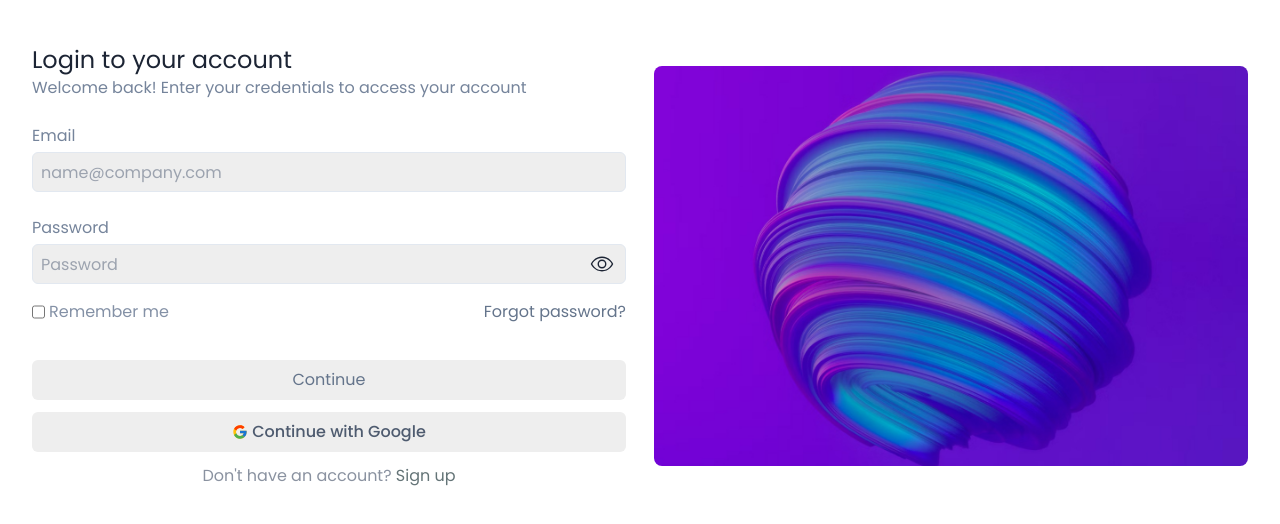
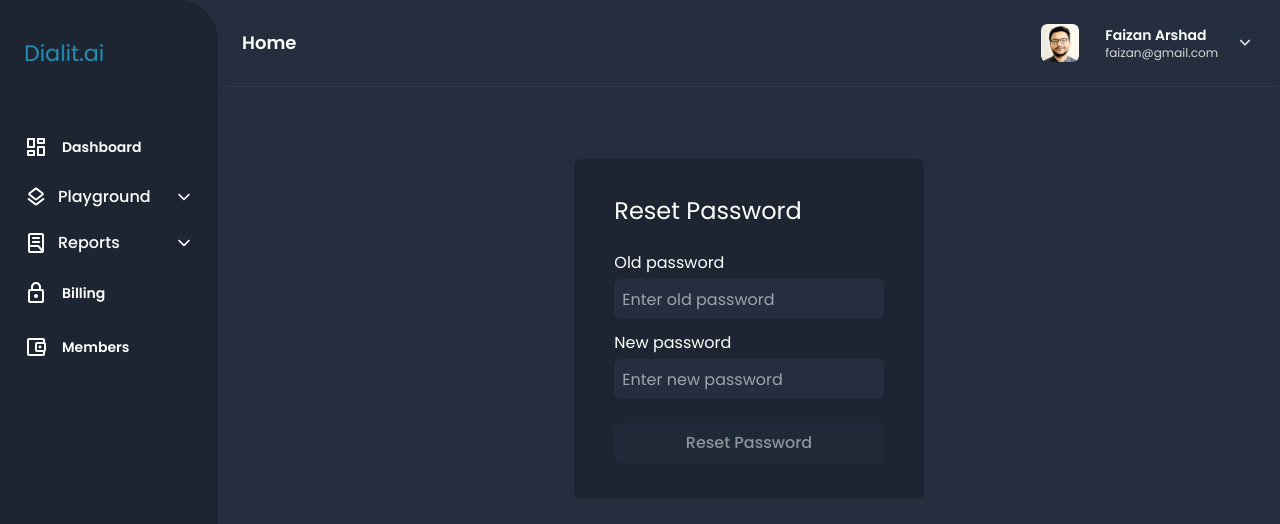
Before and after one commit to iamhassannaeem/DIALIT-AI-FRONTEND, a React (Vite) app: page /Authentication/ResetPassword in a window 1280 px wide. Shown: the top 524 px of the page. Built offline with nearby package versions, Linux system fonts and the light colour scheme; no server answers.

Commit message:
commit

```diff
--- a/src/App.tsx
+++ b/src/App.tsx
@@ -22,6 +22,7 @@ import Member from './components/Member';
 import Settings from './pages/settings/Settings';
 import ForgetPassword from './pages/Authentication/ForgetPassword';
 import SignUp from './pages/Authentication/SignUp';
+import ResetPassword from './pages/Authentication/ResetPassword';
 
 
 const DefaultLayout = lazy(() => import('./layout/DefaultLayout'));
@@ -29,7 +30,7 @@ const DefaultLayout = lazy(() => import('./layout/DefaultLayout'));
 function App() {
   const [loading, setLoading] = useState<boolean>(true);
   // const isAuthenticated = useSelector((state) => state?.auth?.isAuthenticated);
-  const isAuthenticated = false;
+  const isAuthenticated = true;
 
   useEffect(() => {
     setTimeout(() => setLoading(false), 1000);
@@ -140,6 +141,16 @@ function App() {
               />
 
               <Route
+                path="/Authentication/ResetPassword"
+                element={
+                  <>
+                    <PageTitle title="ResetPassword" />
+                    <ResetPassword />
+                  </>
+                }
+              />
+
+              <Route
                 path="/member"
                 element={
                   <>
--- a/src/layout/DefaultLayout.tsx
+++ b/src/layout/DefaultLayout.tsx
@@ -7,7 +7,7 @@ import Footer from '../components/Footer';
 
 const DefaultLayout = () => {
   // const isAuthenticated = useSelector((state)=>state.auth.isAuthenticated);
-  const isAuthenticated = false;
+  const isAuthenticated = true;
   const [sidebarOpen, setSidebarOpen] = useState(false);
 
 
--- a/src/pages/Authentication/ForgetPassword.tsx
+++ b/src/pages/Authentication/ForgetPassword.tsx
@@ -26,7 +26,7 @@ const ForgetPassword = () => {
         <div className="flex  mt-10 items-center justify-center gap-7">
             {/* First Div - Full Width on Small Screens */}
             <div className="w-full bg-[#EEEEEE] dark:bg-[#1D2532] py-9 px-10 rounded-md md:w-[35%]">
-                <div className="text-black dark:text-white font-normal text-2xl">Reset Password</div>
+                <div className="text-black dark:text-white font-normal text-2xl">Forget Password</div>
                 <div className="text-[#75849B] dark:text-white">
                     Enter the email address associated with your account, and we'll email you a link to reset your password.
                 </div>
--- /dev/null
+++ b/src/pages/Authentication/ResetPassword.tsx
@@ -0,0 +1,81 @@
+import { useState } from "react";
+
+const ResetPassword = () => {
+    const [oldPassword, setOldPassword] = useState("");
+    const [newPassword, setNewPassword] = useState("");
+    const [oldPasswordError, setOldPasswordError] = useState("");
+    const [newPasswordError, setNewPasswordError] = useState("");
+
+    const handleResetPassword = () => {
+        if (!oldPassword) setOldPasswordError("Old password is required.");
+        else setOldPasswordError("");
+
+        if (!newPassword) setNewPasswordError("New password is required.");
+        else setNewPasswordError("");
+    };
+
+    const handleOldPasswordChange = (e: any) => {
+        setOldPassword(e.target.value);
+        if (e.target.value) setOldPasswordError("");
+    };
+
+    const handleNewPasswordChange = (e: any) => {
+        setNewPassword(e.target.value);
+        if (e.target.value) setNewPasswordError("");
+    };
+
+    return (
+        <div className="flex mt-10 items-center justify-center gap-7">
+            <div className="w-full bg-[#EEEEEE] dark:bg-[#1D2532] py-9 px-10 rounded-md md:w-[35%]">
+                <div className="text-black dark:text-white font-normal text-2xl">Reset Password</div>
+
+                <div className="text-[#75849B] dark:text-white mt-6">
+                    <label htmlFor="oldPassword">Old password</label>
+                </div>
+                <div>
+                    <input
+                        className="w-full outline-none h-10 rounded-md mt-1 bg-white dark:bg-[#242E3E] pl-2"
+                        type="password"
+                        id="oldPassword"
+                        placeholder="Enter old password"
+                        value={oldPassword}
+                        onChange={handleOldPasswordChange}
+                    />
+                    {/* {oldPasswordError && (
+            <div className="text-red-500 text-sm mt-1">{oldPasswordError}</div>
+          )} */}
+                </div>
+
+                <div className="text-[#75849B] dark:text-white mt-3">
+                    <label htmlFor="newPassword">New password</label>
+                </div>
+                <div>
+                    <input
+                        className="w-full outline-none h-10 rounded-md mt-1 bg-white dark:bg-[#242E3E] pl-2"
+                        type="password"
+                        id="newPassword"
+                        placeholder="Enter new password"
+                        value={newPassword}
+                        onChange={handleNewPasswordChange}
+                    />
+                    {/* {newPasswordError && (
+            <div className="text-red text-sm mt-1">{newPasswordError}</div>
+          )} */}
+                </div>
+
+                <div className="text-center">
+                    <button
+                        onClick={handleResetPassword}
+                        disabled={!oldPassword || !newPassword}
+                        className={`w-full gap-1 flex items-center justify-center py-2 rounded-md bg-white dark:bg-[#242E3E] text-[#4E5B6F] font-medium dark:text-white mt-6 ${!oldPassword || !newPassword ? "opacity-50 cursor-not-allowed" : ""
+                            }`}
+                    >
+                        Reset Password
+                    </button>
+                </div>
+            </div>
+        </div>
+    );
+};
+
+export default ResetPassword;
```
